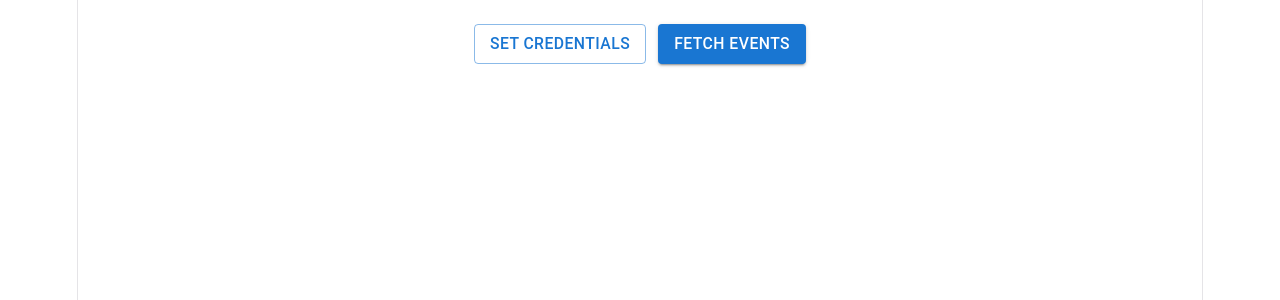
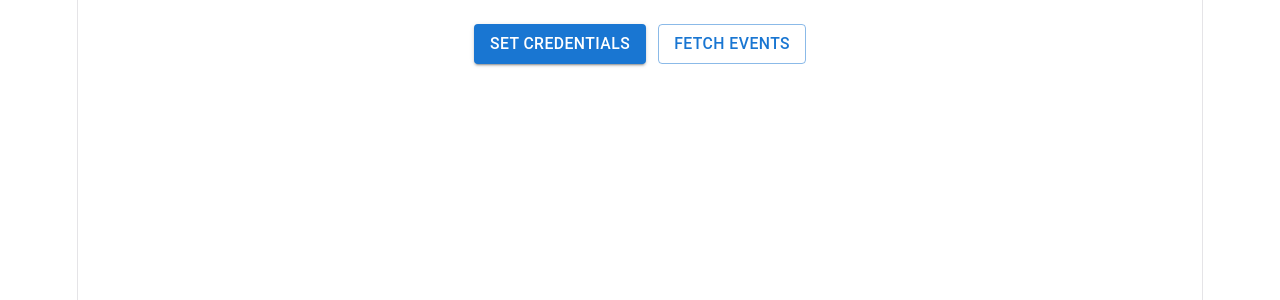
Before and after one commit to mgurov/mypadel, a React (Vite) app: page / in a window 1280 px wide. Shown: the top 300 px of the page. Built offline with nearby package versions, Linux system fonts and the light colour scheme.

Commit message:
Indicate missing credentials via button variant

```diff
--- a/src/App.tsx
+++ b/src/App.tsx
@@ -26,6 +26,7 @@ function App() {
   }
 
   const hasCredentials = credEmail !== '' && credPassword !== ''
+  const credentialsComplete = authKey !== '' && credEmail !== '' && credPassword !== ''
 
   const { data: events, error, refetch, isFetching } = useQuery<Event[]>({
     queryKey: ['events', authKey, credEmail],
@@ -57,7 +58,7 @@ function App() {
       <section id="center">
         <div className="button-row">
           <CredentialsButton authKey={authKey} email={credEmail} password={credPassword} onSave={saveCredentials} />
-          <Button variant="contained" onClick={() => refetch()} disabled={isFetching}>
+          <Button variant={credentialsComplete ? 'contained' : 'outlined'} onClick={() => refetch()} disabled={isFetching}>
             {isFetching ? 'Loading...' : 'Fetch Events'}
           </Button>
           {user && (
--- a/src/components/CredentialsButton.tsx
+++ b/src/components/CredentialsButton.tsx
@@ -25,11 +25,7 @@ export function CredentialsButton({ authKey, email, password, onSave }: Credenti
   const [draftEmail, setDraftEmail] = useState(email)
   const [draftPassword, setDraftPassword] = useState(password)
 
-  const missing: string[] = []
-  if (authKey === '') missing.push('auth key')
-  if (email === '') missing.push('email')
-  if (password === '') missing.push('password')
-  const complete = missing.length === 0
+  const complete = authKey !== '' && email !== '' && password !== ''
 
   const openDialog = () => {
     setDraftAuthKey(authKey)
@@ -46,9 +42,8 @@ export function CredentialsButton({ authKey, email, password, onSave }: Credenti
   return (
     <>
       <Button
-        variant="outlined"
+        variant={complete ? 'outlined' : 'contained'}
         onClick={openDialog}
-        title={complete ? 'All credentials set' : `Missing: ${missing.join(', ')}`}
       >
         {complete ? 'Credentials Set' : 'Set Credentials'}
       </Button>
```
Also changed, not shown: 1 other file (tests, documents, lock files or other folders).
